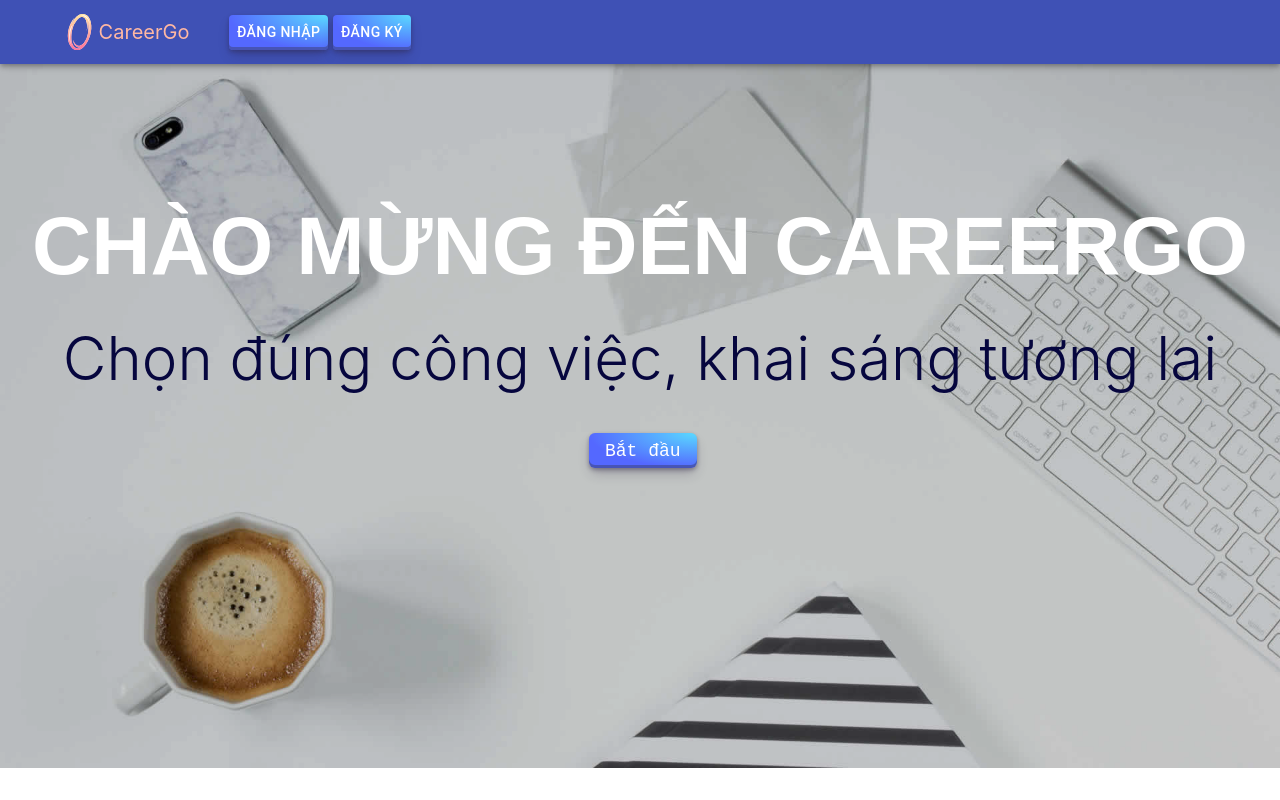
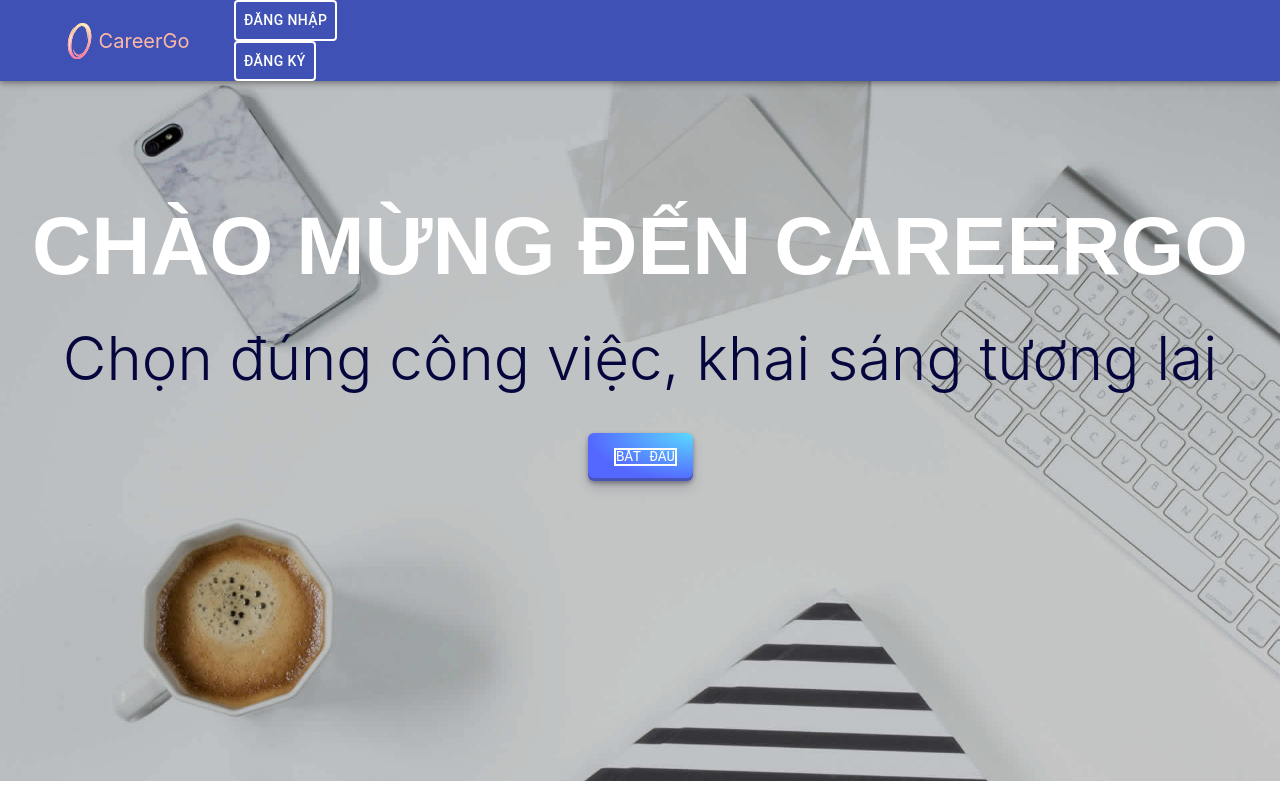
Before and after one commit to nvvietanh/career-go2, a React (Create React App) app in the folder frontend/: page / in a window 1280 px wide. Built offline with nearby package versions, Linux system fonts and the light colour scheme.

Commit message:
pop up cv

```diff
--- a/frontend/src/component/Navbar.js
+++ b/frontend/src/component/Navbar.js
@@ -84,22 +84,22 @@ const Navbar = (props) => {
           {isAuth() ? (
             userType() === "recruiter" ? (
               <>
-                <Button color="inherit" onClick={() => handleClick("/home")}> {/* <button> */}
+                <Button color="inherit" className="btn" onClick={() => handleClick("/home")}> {/* <button> */}
                   Trang chủ
                 </Button>
-                <Button color="inherit" onClick={() => handleClick("/addjob")}>
+                <Button color="inherit" className="btn" onClick={() => handleClick("/addjob")}>
                   Thêm việc làm
                 </Button>
-                <Button color="inherit" onClick={() => handleClick("/myjobs")}>
+                <Button color="inherit" className="btn" onClick={() => handleClick("/myjobs")}>
                   Việc làm của tôi
                 </Button>
-                <Button color="inherit" onClick={() => handleClick("/employees")}>
+                <Button color="inherit" className="btn" onClick={() => handleClick("/employees")}>
                   Nhân viên
                 </Button>
-                <Button color="inherit" onClick={() => handleClick("/profile")}>
+                <Button color="inherit" className="btn" onClick={() => handleClick("/profile")}>
                   Hồ sơ
                 </Button>
-                <Button color="inherit" onClick={() => handleClick("/logout")}>
+                <Button color="inherit" className="btn" onClick={() => handleClick("/logout")}>
                   Đăng xuất
                 </Button>
               </>
@@ -124,10 +124,10 @@ const Navbar = (props) => {
             )
           ) : (
             <div>
-              <Button color="inherit" className="button-29" onClick={() => handleClick("/login")}>
+              <Button color="inherit" className="btn" onClick={() => handleClick("/login")}>
                 Đăng nhập
               </Button>
-              <Button color="inherit" className="button-29" onClick={() => handleClick("/signup")}>
+              <Button color="inherit" className="btn" onClick={() => handleClick("/signup")}>
                 Đăng ký
               </Button>
             </div>
--- a/frontend/src/component/recruiter/JobApplications.js
+++ b/frontend/src/component/recruiter/JobApplications.js
@@ -80,7 +80,7 @@ const FilterPopup = (props) => {
               item
               xs={9}
               justify="space-around"
-              // alignItems="center"
+            // alignItems="center"
             >
               <Grid item>
                 <FormControlLabel
@@ -348,12 +348,18 @@ const ApplicationTile = (props) => {
   const { application, getData } = props;
   const setPopup = useContext(SetPopupContext);
   const [open, setOpen] = useState(false);
+  const [openCV, setOpenCV] = useState(false);
+
+
 
   const appliedOn = new Date(application.dateOfApplication);
 
   const handleClose = () => {
     setOpen(false);
   };
+  const handleCloseCV = () => {
+    setOpenCV(false)
+  }
 
   const colorSet = {
     applied: "#3454D1",
@@ -392,6 +398,57 @@ const ApplicationTile = (props) => {
       try {
         const fileURL = application.jobApplicant.resume;
         window.open(fileURL);
+      }
+      catch {
+        setPopup({
+          open: true,
+          severity: "error",
+          message: "Có lỗi xảy ra",
+        });
+      }
+    } else {
+      setPopup({
+        open: true,
+        severity: "error",
+        // message: "No resume found",
+        message: "Không tìm thấy Resume"
+      });
+    }
+  };
+
+  const getCV = () => {
+    if (
+      application.jobApplicant.resume &&
+      application.jobApplicant.resume !== ""
+    ) {
+      // const address = `${server}${application.jobApplicant.resume}`;
+      // console.log(address);
+      // axios(address, {
+      //   method: "GET",
+      //   responseType: "blob",
+      // })
+      //   .then((response) => {
+      //     // const file = new Blob([response.data], { type: "application/pdf" });
+      //     const fileURL = URL.createObjectURL(file);
+      //     window.open(fileURL);
+      //   })
+      //   .catch((error) => {
+      //     console.log(error);
+      //     setPopup({
+      //       open: true,
+      //       severity: "error",
+      //       message: "Error",
+      //     });
+      //   });
+      try {
+        const fileURL = application.jobApplicant.resume;
+        setPopup({
+          open: true,
+          severity: "success",
+          message: fileURL
+        })
+        setOpenCV(true);
+
       }
       catch {
         setPopup({
@@ -602,9 +659,8 @@ const ApplicationTile = (props) => {
             Học vấn:{" "}
             {application.jobApplicant.education
               .map((edu) => {
-                return `${edu.institutionName} (${edu.startYear}-${
-                  edu.endYear ? edu.endYear : "Chưa hoàn thành"
-                })`;
+                return `${edu.institutionName} (${edu.startYear}-${edu.endYear ? edu.endYear : "Chưa hoàn thành"
+                  })`;
               })
               .join(", ")}
           </Grid>
@@ -628,6 +684,16 @@ const ApplicationTile = (props) => {
               Tải Resume về
             </Button>
           </Grid>
+          <Grid item>
+            <Button
+              variant="contained"
+              className={classes.statusBlock}
+              color="primary"
+              onClick={() => getCV()}
+            >
+              Xem Resume
+            </Button>
+          </Grid>
           <Grid item container xs>
             {buttonSet[application.status]}
           </Grid>
@@ -649,11 +715,26 @@ const ApplicationTile = (props) => {
             variant="contained"
             color="primary"
             style={{ padding: "10px 50px" }}
-            // onClick={() => changeRating()}
+          // onClick={() => changeRating()}
           >
             {/* Submit */}
             Đồng ý
           </Button>
+        </Paper>
+      </Modal>
+      <Modal open={openCV} onClose={handleCloseCV} className={classes.popupDialog}>
+        <Paper
+          style={{
+            padding: "20px",
+            outline: "none",
+            display: "flex",
+            flexDirection: "column",
+            justifyContent: "center",
+            minWidth: "30%",
+            alignItems: "center",
+          }}
+        >
+          <iframe height={600} width={1000} src={application.jobApplicant.resume}></iframe>
         </Paper>
       </Modal>
     </Paper>
--- a/frontend/src/styles/navBarStyles.css
+++ b/frontend/src/styles/navBarStyles.css
@@ -19,6 +19,10 @@
 
 
 @media screen and (max-width: 769px) {
+  .button_group {
+    display: none;
+  }
+
   #menuBar {
     display: flex;
     flex-direction: column;
@@ -26,9 +30,9 @@
     justify-content: flex-start;
     position: fixed;
     top: 90px;
-    right: -250px;
+    right: -1000px;
     width: 200px;
-    background-color: #2a3239;
+    background-color: #3f51b5;
     box-shadow: 0 40px 60px rgba(0, 0, 0, 0);
     padding: 40px 0 0 10px;
     transition: 0.3s ease-in-out;
@@ -55,54 +59,48 @@
   width: 100%;
 }
 
-/* CSS */
-.button-29 a {
-  text-decoration: none;
-  color: white;
+#menuBar {
+  display: flex;
 }
 
-.button-29 {
-  margin-left: 5px !important;
-  align-items: center;
-  appearance: none;
-  background-image: radial-gradient(100% 100% at 100% 0, #5adaff 0, #5468ff 100%);
-  border: 0;
-  border-radius: 6px;
-  box-shadow: rgba(45, 35, 66, .4) 0 2px 4px, rgba(45, 35, 66, .3) 0 7px 13px -3px, rgba(58, 65, 111, .5) 0 -3px 0 inset;
-  box-sizing: border-box;
+
+.btn {
+  position: relative !important;
+  display: block !important;
   color: white !important;
-  cursor: pointer;
-  display: inline-flex;
-  font-family: "JetBrains Mono", monospace;
-  height: 35px;
-  justify-content: center;
-  line-height: 1;
-  list-style: none;
-  overflow: hidden;
-  padding-left: 16px;
-  padding-right: 16px;
-  position: relative;
-  text-align: left;
-  text-decoration: none;
-  transition: box-shadow .15s, transform .15s;
-  user-select: none;
-  -webkit-user-select: none;
-  touch-action: manipulation;
-  white-space: nowrap;
-  will-change: box-shadow, transform;
-  font-size: 18px;
+  font-size: 14px !important;
+  /* font-family: "montserrat" !important; */
+  text-decoration: none !important;
+  /* margin: 30px 0 !important; */
+  margin-left: 10px !important;
+  border: 2px solid white !important;
+  /* padding: 14px 60px !important; */
+  text-transform: uppercase !important;
+  overflow: hidden !important;
+  transition: 1s all ease !important;
 }
 
-.button-29:focus {
-  box-shadow: #3c4fe0 0 0 0 1.5px inset, rgba(45, 35, 66, .4) 0 2px 4px, rgba(45, 35, 66, .3) 0 7px 13px -3px, #3c4fe0 0 -3px 0 inset;
+.btn::before {
+  background: white !important;
+  content: "" !important;
+  position: absolute !important;
+  top: 50% !important;
+  left: 50% !important;
+  transform: translate(-50%, -50%) !important;
+  z-index: -1 !important;
+  transition: all 0.6s ease !important;
 }
 
-.button-29:hover {
-  box-shadow: rgba(45, 35, 66, .4) 0 4px 8px, rgba(45, 35, 66, .3) 0 7px 13px -3px, #3c4fe0 0 -3px 0 inset;
-  transform: translateY(-2px);
+.btn::before {
+  width: 0% !important;
+  height: 100% !important;
 }
 
-.button-29:active {
-  box-shadow: #3c4fe0 0 3px 7px inset;
-  transform: translateY(2px);
+.btn:hover::before {
+  width: 100% !important;
 }
+
+.btn:hover {
+  color: black !important;
+  border: 2px solid black !important;
+}
```
